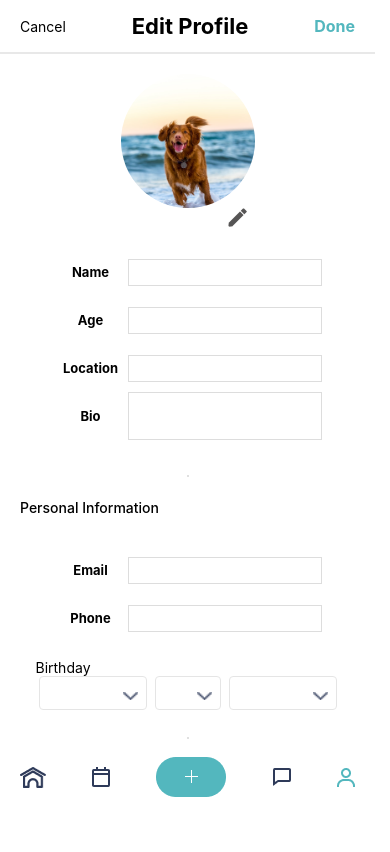
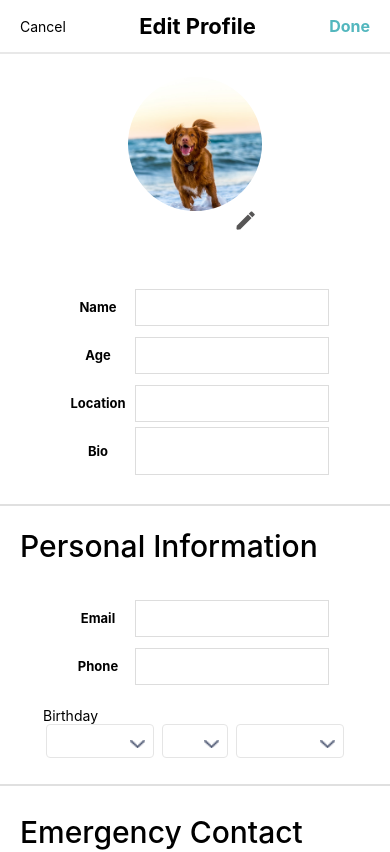
Before and after one commit to RinaHan/Walk-Mobile-App-React-Native, a React Native app: screen / in a window 390 px wide. Shown: the top 852 px of the page. Built offline with nearby package versions, Linux system fonts and the light colour scheme.

Commit message:
change hight size of input box

```diff
--- a/App.js
+++ b/App.js
@@ -20,41 +20,34 @@
 
 
 import React, {useState} from "react";
-import { View } from "react-native";
+import { ScrollView, View } from "react-native";
 import styled from "styled-components/native";
 
-import Description from "./Comps/Description";
-import Dropdown from "./Comps/Dropdown";
-import Input from "./Comps/Input";
-import Likes from "./Comps/Likes";
-import Popup from "./Comps/Popup";
-import Texting from "./Comps/Texting";
-import Post from "./Comps/Post";
-import WalkerProfile from "./Comps/WalkerProfile";
-import MsgSent from "./Comps/MsgSent";
-import MsgSelection from "./Comps/MsgSelection";
-import Birthday from "./Comps/Birthday";
-import MsgRecieved from "./Comps/MsgRecieved";
-import DashDog from "./Comps/DashDog";
-import DashOwner from "./Comps/DashOwner";
-import AddImage from "./Comps/AddImage";
-import Spacer from "./Comps/Spacer";
-import TopBar from "./Comps/TopBar";
-import AvatarWithName from "./Comps/Avatar/AvatarWithName";
-import AvatarEdit from "./Comps/Avatar/AvatarEdit";
-import FooterBar from "./Comps/FooterBar";
+
+// import Input from "../../comps/Input";
+// import Birthday from "../../comps/Birthday";
+// import Spacer from "../../comps/Spacer";
+// import TopBar from "../../comps/TopBar";
+// import AvatarEdit from "../../comps/Avatar/AvatarEdit";
+// import FooterBar from "../../comps/FooterBar";
+import Input from "./comps/Input";
+import Birthday from "./comps/Birthday";
+import Spacer from "./comps/Spacer";
+import TopBar from "./comps/TopBar";
+import AvatarEdit from "./comps/Avatar/AvatarEdit";
+import FooterBar from "./comps/FooterBar";
 
 const Main = styled.View`
-  width:375px;
-  height:812px;
-  display:flex;
-  flex-direction:column;
+  /* width:375px; */
+  /* height:812px; */
+  /* display:flex;
+  flex-direction:column; */
   /* background-color:red; */
-  align-items:center;
+  /* align-items:center; */
 `;
 const MainCont = styled.View`
-  width:100%;
-  height:812px;
+  /* width:100%; */
+  height:100%;
 `;
 const FooterCont = styled.View`
   width:375px;
@@ -62,41 +55,42 @@ const FooterCont = styled.View`
   bottom:0;
 `;
 const Cont = styled.View`
-  width:100%;
-  height:86%;
+  /* width:100%; */
+  height:100%;
   /* background-color:blue; */
-  overflow-y:scroll;
-  display:flex;
+  /* overflow-y:scroll; */
+  /* display:flex;
   flex-direction:column;
-  align-items:center;
+  align-items:center; */
 `;
 const Top = styled.View`
-  width:100%;
-  height:194px;
+  /* width:100%; */
+  height:200px;
   /* background-color:#DBD; */
-  display:flex;
-  flex-direction:column;
+  /* display:flex;
+  flex-direction:column;*/
   justify-content:center;
 `;
 const PersonalInfo = styled.View`
-  width:100%;
-  height:202px;
+  /* width:100%; */
+  height:220px;
   /* background-color:#CCA; */
-  z-index:5;
-  display:flex;
+  /* z-index:5; */
+  /* display:flex; */
   margin-top:10px;
 `;
 const BasicInfo = styled.View`
-  width:100%;
-  height:227px;
+  /* width:100%; */
+  height:250px;
   display:flex;
   flex-direction:column;
   background-color:#FFF;
   align-items:center;
+  justify-content:center;
 `;
 const HeaderText = styled.Text`
   font-weight: 500;
-  font-size: 14px;
+  font-size: 30px;
   margin-left:20px;
   margin-top:14px;
   /* background-color:#ACA; */
@@ -114,15 +108,15 @@ const Bcont = styled.View`
   margin-top:24px;
 `;
 const EmergencyInfo = styled.View`
-  width:100%;
-  height:180px;
+  /* width:100%; */
+  height:270px;
   /* background-color:#ECA; */
   z-index:4;
   display:flex;
   margin-top:16px;
 `;
 const InputCont2 = styled.View`
-  width:100%;
+  /* width:100%; */
   height:120px;
   display:flex;
   align-items:center;
@@ -148,6 +142,7 @@ const WalkerEditProfile = () => {
     <Main>
       <MainCont>
         <TopBar title="Edit Profile" text1="Cancel" text2="Done"/>
+        <ScrollView>
         <Cont>
           <Top>
             <AvatarEdit />
@@ -213,6 +208,7 @@ const WalkerEditProfile = () => {
                   </InputCont2>
               </EmergencyInfo>
           </Cont>
+          </ScrollView>
         <FooterCont><FooterBar /></FooterCont>
      </MainCont>
       </Main>
--- a/comps/Input/index.js
+++ b/comps/Input/index.js
@@ -56,7 +56,7 @@ const Input = ({ text, placeholder, height, onChangeText, width }) => {
         </InputTitle>
         {/* <Spacer /> */}
         <InputBox  height={height}>
-          <TextInput onChangeText={onChangeText} placeholder={placeholder}  width={width} height={height} multiline/>
+          <TextInput placeholder={placeholder}  width={width} height={height} multiline/>
         </InputBox>
       </InputCont>
     </View>
@@ -67,7 +67,7 @@ Input.defaultProps = {
   text: "default",
   placeholder:"",
   width: "194px",
-  height: "27px",
+  height: "37px",
   onChangeText:()=>{}
 };
 
```
